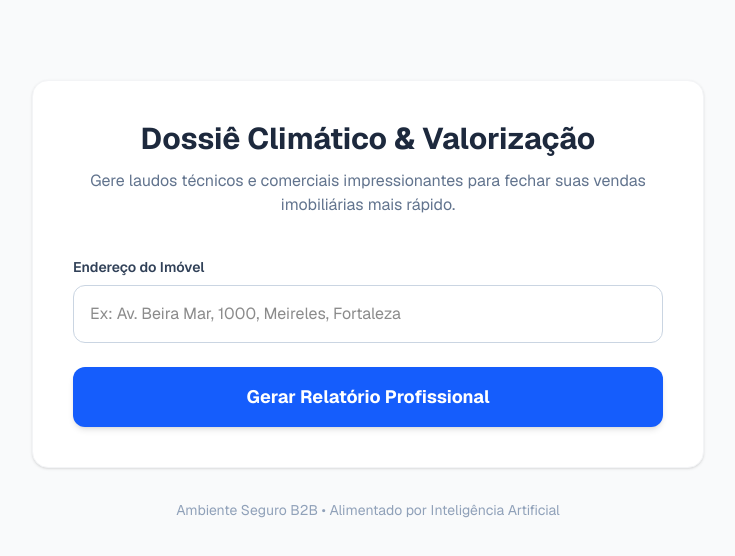
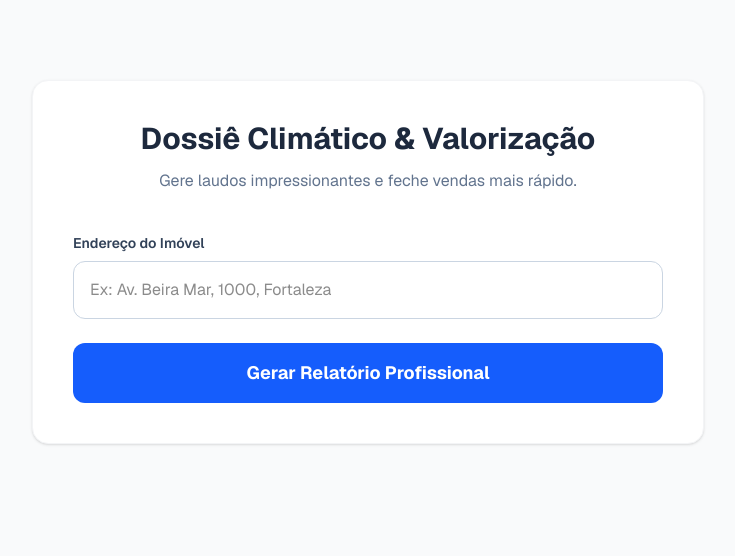
Before and after one commit to leoayres/smartrs-web, a Next.js app: page / in a window 1280 px wide. Shown: the top 556 px of the page, without its empty margins (272-1007 px from the left). Built offline with nearby package versions, Linux system fonts and the light colour scheme.

Commit message:
Refactor PDF generation and improve error handling

```diff
--- a/app/page.tsx
+++ b/app/page.tsx
@@ -7,37 +7,30 @@ export default function Home() {
   const [loading, setLoading] = useState(false);
   const [erro, setErro] = useState("");
 
+  // Novos estados para controlar a tela de resultado
+  const [htmlPreview, setHtmlPreview] = useState("");
+  const [pdfData, setPdfData] = useState("");
+
   const handleGerarPdf = async (e: React.FormEvent) => {
     e.preventDefault();
-    if (!endereco) {
-      setErro("Por favor, digite um endereço válido.");
-      return;
-    }
+    if (!endereco) return setErro("Digite um endereço.");
 
-    setLoading(true);
-    setErro("");
+    setLoading(true); setErro("");
 
     try {
-      // IMPORTANTE: Troque pela URL da sua API no Render
       const resposta = await fetch("https://smartrs.onrender.com/gerar-pdf", {
         method: "POST",
         headers: { "Content-Type": "application/json" },
         body: JSON.stringify({ endereco }),
       });
 
-      if (!resposta.ok) {
-        throw new Error("Falha ao gerar o relatório. Tente novamente.");
-      }
+      if (!resposta.ok) throw new Error("Falha ao gerar relatório.");
 
-      // Converte a resposta em um arquivo físico (Blob) e força o download
-      const blob = await resposta.blob();
-      const url = window.URL.createObjectURL(blob);
-      const a = document.createElement("a");
-      a.href = url;
-      a.download = `Dossie_${endereco.substring(0, 15).replace(/\s/g, "_")}.pdf`;
-      document.body.appendChild(a);
-      a.click();
-      a.remove();
+      const data = await resposta.json();
+
+      // Salva o HTML para mostrar na tela e o Base64 do PDF para o botão
+      setHtmlPreview(data.html_preview);
+      setPdfData(data.pdf_base64);
 
     } catch (err: any) {
       setErro(err.message);
@@ -46,66 +39,80 @@ export default function Home() {
     }
   };
 
+  // Função que o botão de "Baixar PDF" vai chamar
+  const baixarPdf = () => {
+    const linkSource = `data:application/pdf;base64,${pdfData}`;
+    const downloadLink = document.createElement("a");
+    downloadLink.href = linkSource;
+    downloadLink.download = `Laudo_${endereco.substring(0, 15)}.pdf`;
+    downloadLink.click();
+  };
+
+  const voltar = () => {
+    setHtmlPreview("");
+    setPdfData("");
+  };
+
+  // TELA 2: MODO RESULTADO (Preview + Botão de Download)
+  if (htmlPreview) {
+    return (
+      <div className="min-h-screen bg-gray-50 flex flex-col items-center py-10 font-sans">
+        <div className="w-full max-w-3xl bg-white p-8 rounded-2xl shadow-sm border border-gray-100">
+
+          <div className="flex justify-between items-center mb-8 border-b pb-4">
+            <h2 className="text-xl font-bold text-slate-800">Preview do Laudo</h2>
+            <div className="flex gap-4">
+              <button onClick={voltar} className="text-slate-500 hover:text-slate-800 font-semibold px-4 py-2">
+                Novo Endereço
+              </button>
+              <button onClick={baixarPdf} className="bg-green-600 hover:bg-green-700 text-white font-bold py-2 px-6 rounded-lg shadow-md transition-all">
+                📥 Baixar PDF
+              </button>
+            </div>
+          </div>
+
+          {/* Injeta o HTML gerado pela IA e estilizado pelo Backend */}
+          <div dangerouslySetInnerHTML={{ __html: htmlPreview }} />
+
+        </div>
+      </div>
+    );
+  }
+
+  // TELA 1: MODO BUSCA (O formulário original)
   return (
     <div className="min-h-screen bg-gray-50 flex flex-col items-center pt-20 font-sans">
       <div className="w-full max-w-2xl bg-white p-10 rounded-2xl shadow-sm border border-gray-100">
-
-        {/* Cabeçalho */}
         <div className="text-center mb-10">
-          <h1 className="text-3xl font-bold text-slate-800 mb-3">
-            Dossiê Climático & Valorização
-          </h1>
-          <p className="text-slate-500">
-            Gere laudos técnicos e comerciais impressionantes para fechar suas vendas imobiliárias mais rápido.
-          </p>
+          <h1 className="text-3xl font-bold text-slate-800 mb-3">Dossiê Climático & Valorização</h1>
+          <p className="text-slate-500">Gere laudos impressionantes e feche vendas mais rápido.</p>
         </div>
 
-        {/* Formulário */}
         <form onSubmit={handleGerarPdf} className="space-y-6">
           <div>
-            <label className="block text-sm font-semibold text-slate-700 mb-2">
-              Endereço do Imóvel
-            </label>
+            <label className="block text-sm font-semibold text-slate-700 mb-2">Endereço do Imóvel</label>
             <input
               type="text"
               value={endereco}
               onChange={(e) => setEndereco(e.target.value)}
-              placeholder="Ex: Av. Beira Mar, 1000, Meireles, Fortaleza"
-              className="w-full p-4 border border-slate-300 rounded-xl focus:ring-2 focus:ring-blue-500 focus:border-blue-500 outline-none transition-all"
+              placeholder="Ex: Av. Beira Mar, 1000, Fortaleza"
+              className="w-full p-4 border border-slate-300 rounded-xl focus:ring-2 focus:ring-blue-500 outline-none"
             />
           </div>
 
-          {erro && (
-            <div className="bg-red-50 text-red-600 p-4 rounded-lg text-sm border border-red-100">
-              {erro}
-            </div>
-          )}
+          {erro && <div className="bg-red-50 text-red-600 p-4 rounded-lg text-sm">{erro}</div>}
 
           <button
             type="submit"
             disabled={loading}
-            className={`w-full py-4 rounded-xl text-white font-bold text-lg transition-all flex justify-center items-center ${
-              loading ? "bg-blue-400 cursor-not-allowed" : "bg-blue-600 hover:bg-blue-700 shadow-md hover:shadow-lg"
+            className={`w-full py-4 rounded-xl text-white font-bold text-lg flex justify-center items-center ${
+              loading ? "bg-blue-400 cursor-not-allowed" : "bg-blue-600 hover:bg-blue-700"
             }`}
           >
-            {loading ? (
-              <>
-                <svg className="animate-spin -ml-1 mr-3 h-5 w-5 text-white" xmlns="http://www.w3.org/2000/svg" fill="none" viewBox="0 0 24 24">
-                  <circle className="opacity-25" cx="12" cy="12" r="10" stroke="currentColor" strokeWidth="4"></circle>
-                  <path className="opacity-75" fill="currentColor" d="M4 12a8 8 0 018-8V0C5.373 0 0 5.373 0 12h4zm2 5.291A7.962 7.962 0 014 12H0c0 3.042 1.135 5.824 3 7.938l3-2.647z"></path>
-                </svg>
-                Processando IA e gerando PDF...
-              </>
-            ) : (
-              "Gerar Relatório Profissional"
-            )}
+            {loading ? "Mapeando região e redigindo laudo..." : "Gerar Relatório Profissional"}
           </button>
         </form>
       </div>
-
-      <p className="mt-8 text-sm text-slate-400">
-        Ambiente Seguro B2B • Alimentado por Inteligência Artificial
-      </p>
     </div>
   );
 }
```
